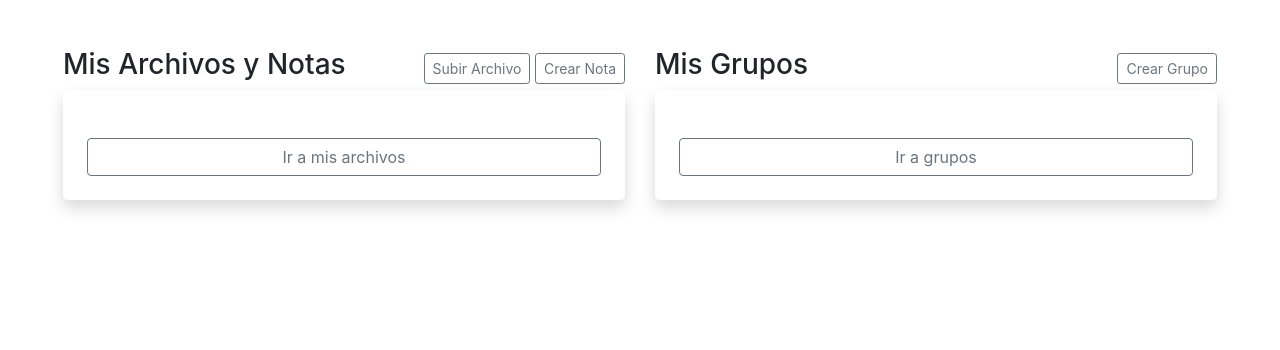
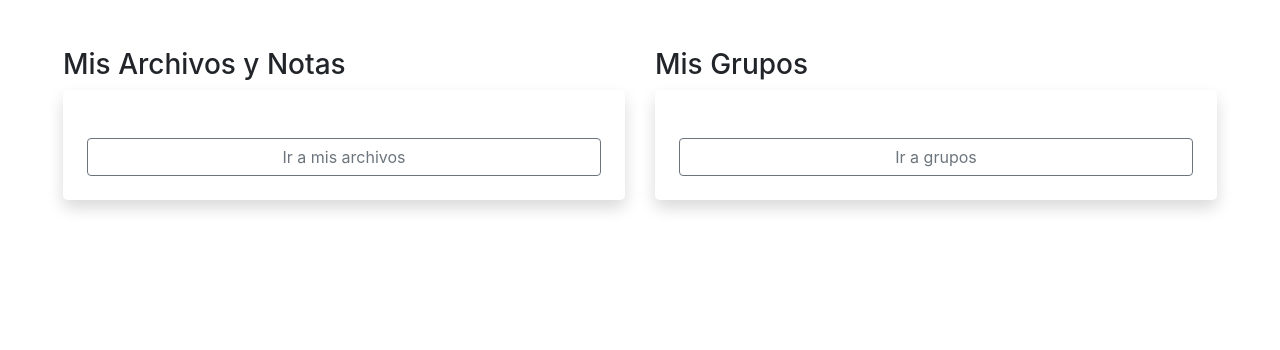
Before and after one commit to ads1010/TFG, a Flask app: template templates/home.html in a window 1280 px wide. Shown: the part 70-420 px from the top of the page. Run offline with Flask 3, Linux system fonts and the light colour scheme; the template is opened without the code that fills it, so the values that code supplies are empty; some libraries are stand-ins or nearby versions.

Commit message:
Home olviado

```diff
--- a/templates/home.html
+++ b/templates/home.html
@@ -7,10 +7,7 @@
         <div class="col-md-6 ">
             <div class="d-flex justify-content-between align-items-center ">
                 <h3>Mis Archivos y Notas</h2>
-                <div>
-                    <button class="btn btn-outline-secondary btn-sm">Subir Archivo</button>
-                    <button class="btn btn-outline-secondary btn-sm">Crear Nota</button>
-                </div>
+
             </div>
             <div class="rounded-lg shadow p-4">
                 {% for archivo in files %}
@@ -33,7 +30,7 @@
         <div class="col-md-6 ">
             <div class="d-flex justify-content-between align-items-center ">
                 <h3>Mis Grupos</h2>
-                <button class="btn btn-outline-secondary btn-sm">Crear Grupo</button>
+
             </div>
             <div class="rounded-lg shadow p-4">
                 {% for grupo in grupos %}
```
